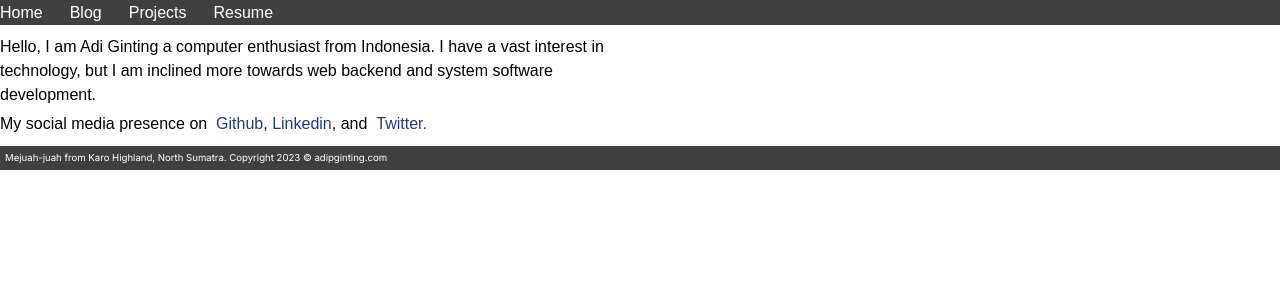
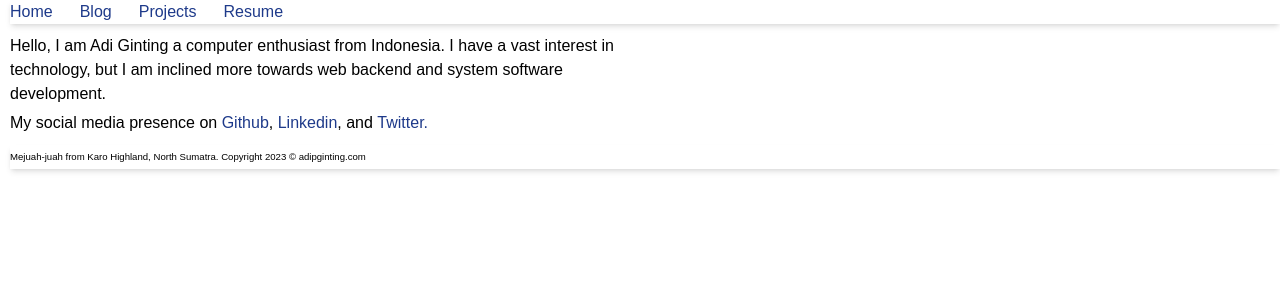
Before and after one commit to adipginting/adipginting.com, a Next.js app: page / in a window 1280 px wide. Shown: the top 300 px of the page. Built offline with nearby package versions, Linux system fonts and the light colour scheme.

Commit message:
fix: used white color as background

```diff
--- a/src/app/globals.css
+++ b/src/app/globals.css
@@ -2,21 +2,18 @@
 @tailwind components;
 @tailwind utilities;
 
-.center-div {
+body {
   display: flex;
-  flex-flow: row nowrap;
-  align-content: center;
-  align-items: center;
   justify-content: center;
 }
 .container {
+  margin-left: 10px;
   display: flex;
-  flex-flow: column nowrap;
+  flex-flow: column;
 }
 
 nav {
-  background-color: #404040;
-  color: #ffffff;
+  font-family: sans-serif;
 }
 
 nav ul li {
@@ -48,12 +45,12 @@ main ul li {
 
 footer {
   margin-top: 10px;
-  padding: 5px;
+  padding-top: 5px;
+  padding-bottom: 5px;
   display: flex;
   flex-flow: row nowrap;
   justify-content: flex-start;
   align-content: center;
-  background-color: #404040;
-  color: #ffffff;
+  font-family: sans-serif;
   font-size: 0.6rem;
 }
--- a/src/app/layout.tsx
+++ b/src/app/layout.tsx
@@ -19,12 +19,10 @@ export default function RootLayout({
     <html lang="en">
       <head></head>
       <body className={inter.className}>
-        <div className="center-div">
-          <div className="container">
-            <Navbar />
-            {children}
-            <Footer />
-          </div>
+        <div className="container">
+          <Navbar />
+          {children}
+          <Footer />
         </div>
       </body>
     </html>
--- a/src/app/page.tsx
+++ b/src/app/page.tsx
@@ -9,12 +9,12 @@ export default function Home() {
         </p>
 
         <p>
-          My social media presence on &nbsp;
+          My social media presence on
           <a
             href="https://github.com/adipginting"
             className="text-blue-900 hover:text-blue-400"
           >
-            Github
+            &nbsp;Github
           </a>
           ,&nbsp;
           <a
@@ -23,12 +23,12 @@ export default function Home() {
           >
             Linkedin
           </a>
-          , and &nbsp;
+          , and
           <a
             href="https://twitter.com/adipginting"
             className="text-blue-900 hover:text-blue-500"
           >
-            Twitter.
+            &nbsp;Twitter.
           </a>
         </p>
       </article>
--- a/src/components/Footer.tsx
+++ b/src/components/Footer.tsx
@@ -1,6 +1,6 @@
 const Footer = () => {
   return (
-    <footer>
+    <footer className="shadow-md">
       <p>
         Mejuah-juah from Karo Highland, North Sumatra. Copyright 2023 &copy;
         adipginting.com{" "}
--- a/src/components/Navbar.tsx
+++ b/src/components/Navbar.tsx
@@ -2,19 +2,27 @@ import Link from "next/link";
 
 const Navbar = () => {
   return (
-    <nav>
+    <nav className="shadow-md">
       <ul>
         <li>
-          <Link href="/">Home</Link>
+          <Link href="/" className="text-blue-900 hover:text-blue-400">
+            Home
+          </Link>
         </li>
         <li>
-          <Link href="/blog">Blog</Link>
+          <Link href="/blog" className="text-blue-900 hover:text-blue-400">
+            Blog
+          </Link>
         </li>
         <li>
-          <Link href="/projects">Projects</Link>
+          <Link href="/projects" className="text-blue-900 hover:text-blue-400">
+            Projects
+          </Link>
         </li>
         <li>
-          <Link href="/resume">Resume</Link>
+          <Link href="/resume" className="text-blue-900 hover:text-blue-400">
+            Resume
+          </Link>
         </li>
       </ul>
     </nav>
```
